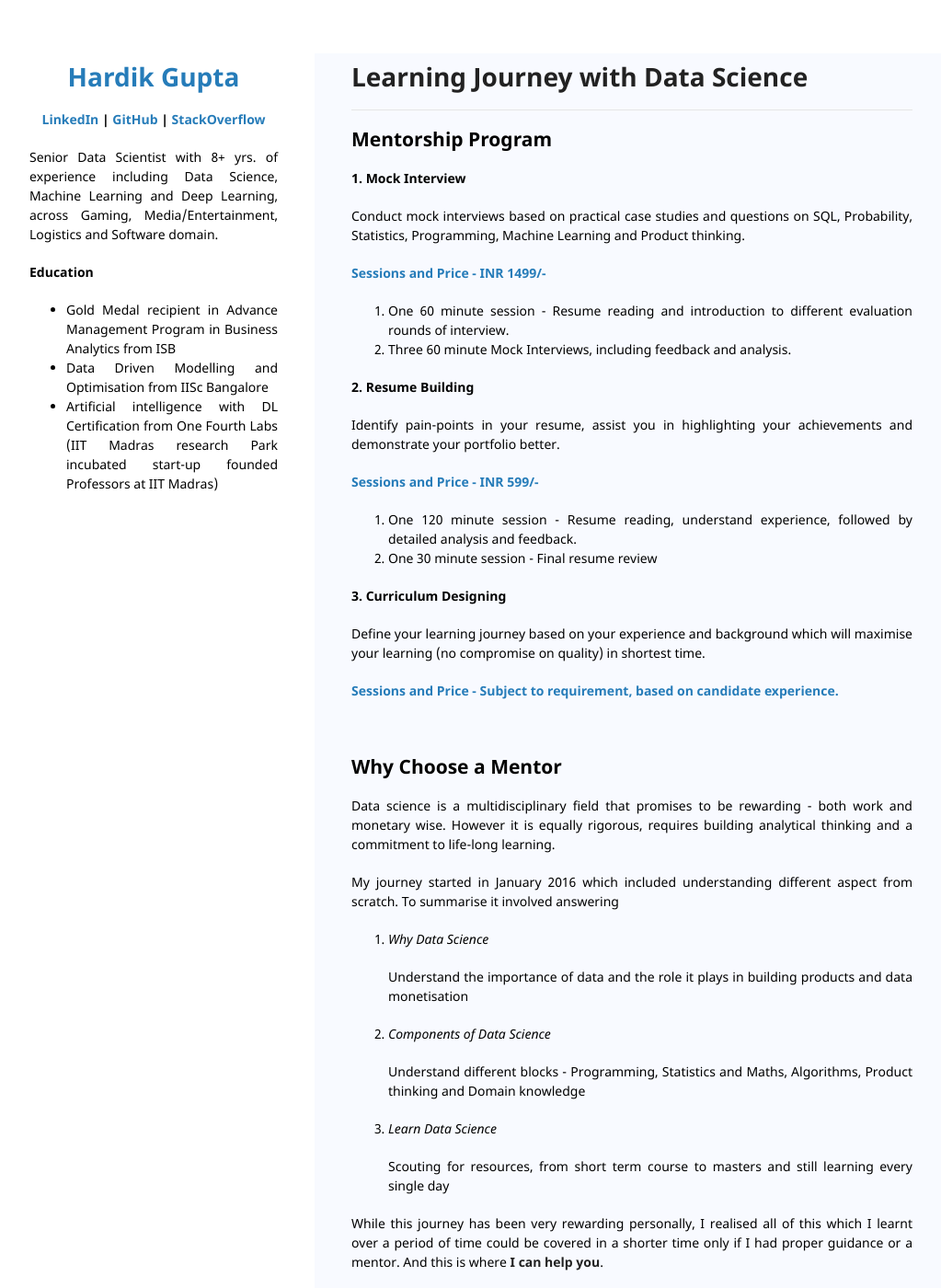
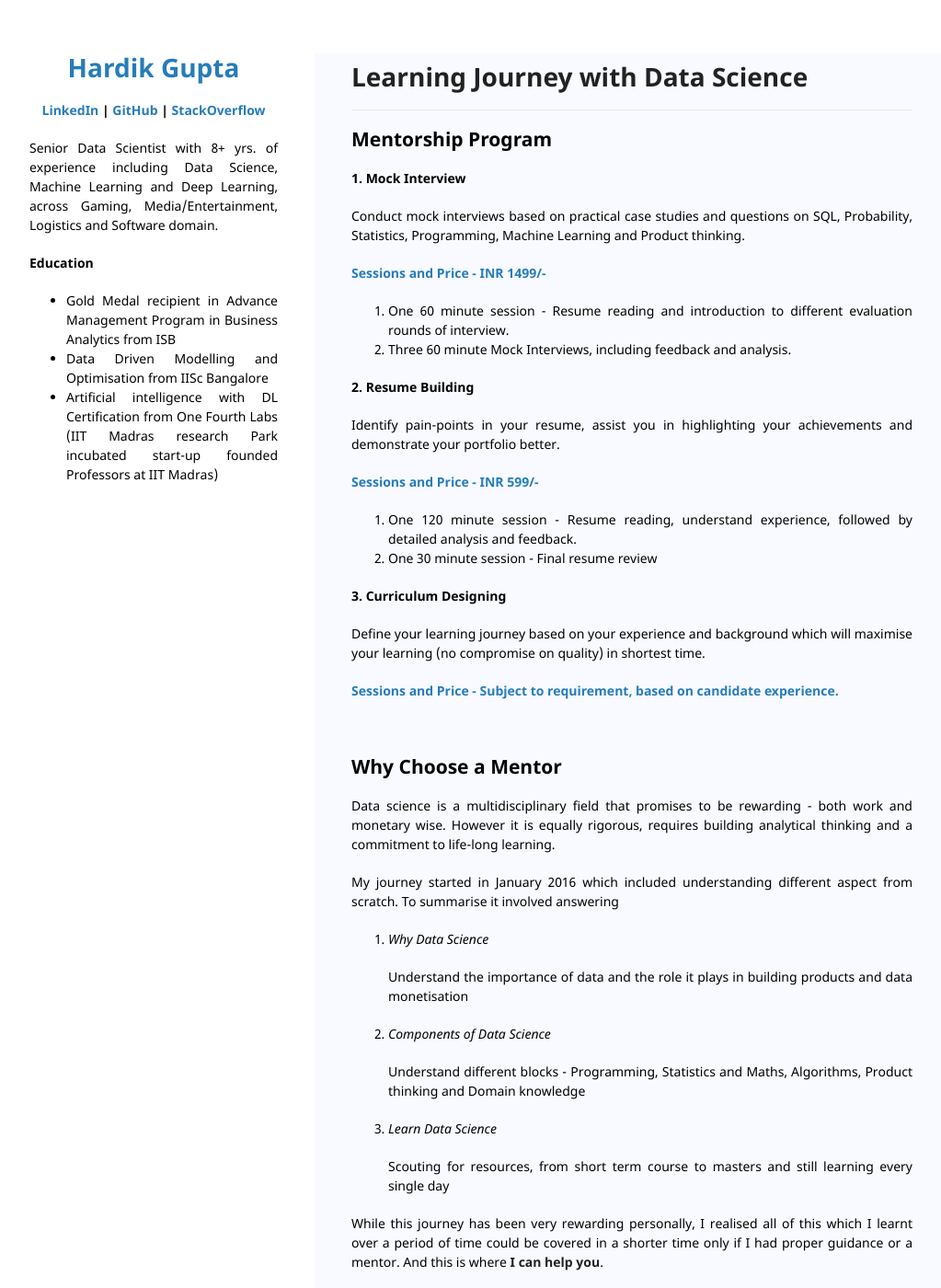
Before and after one commit to HardikLGupta/portfolio, a Jekyll site: the page built from index.md, in a window 1280 px wide and 1400 px high. Shown: the whole window at 92% size, without its empty margins (108-1131 px from the left). Built offline with Jekyll 4.4.1, drawn with Linux system fonts in a browser that asks for light colours; our own code applies the rules of GitHub Pages for plain Markdown files.

Commit message:
Update jekyll-theme-minimal.scss

```diff
--- a/_sass/jekyll-theme-minimal.scss
+++ b/_sass/jekyll-theme-minimal.scss
@@ -112,7 +112,7 @@ header {
   float:left;
   position:fixed;
   -webkit-font-smoothing:subpixel-antialiased;
-  padding-top: 10px;
+  --padding-top: 10px;
 }
 
 ul.downloads {
```
